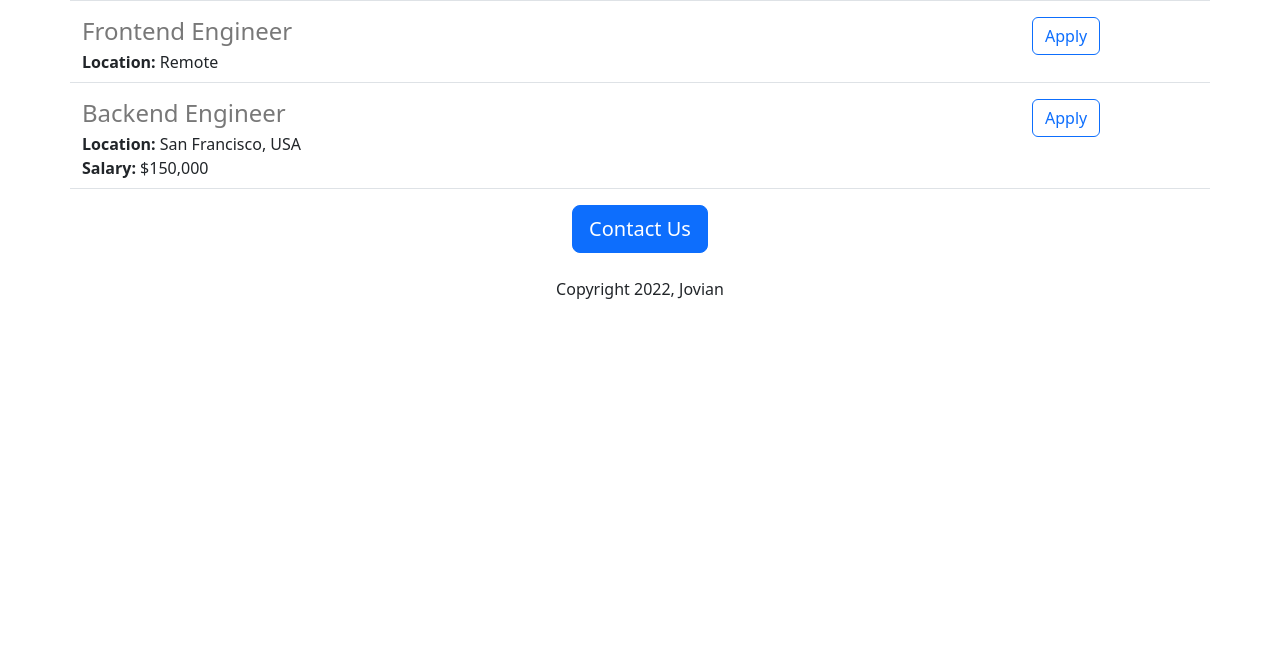
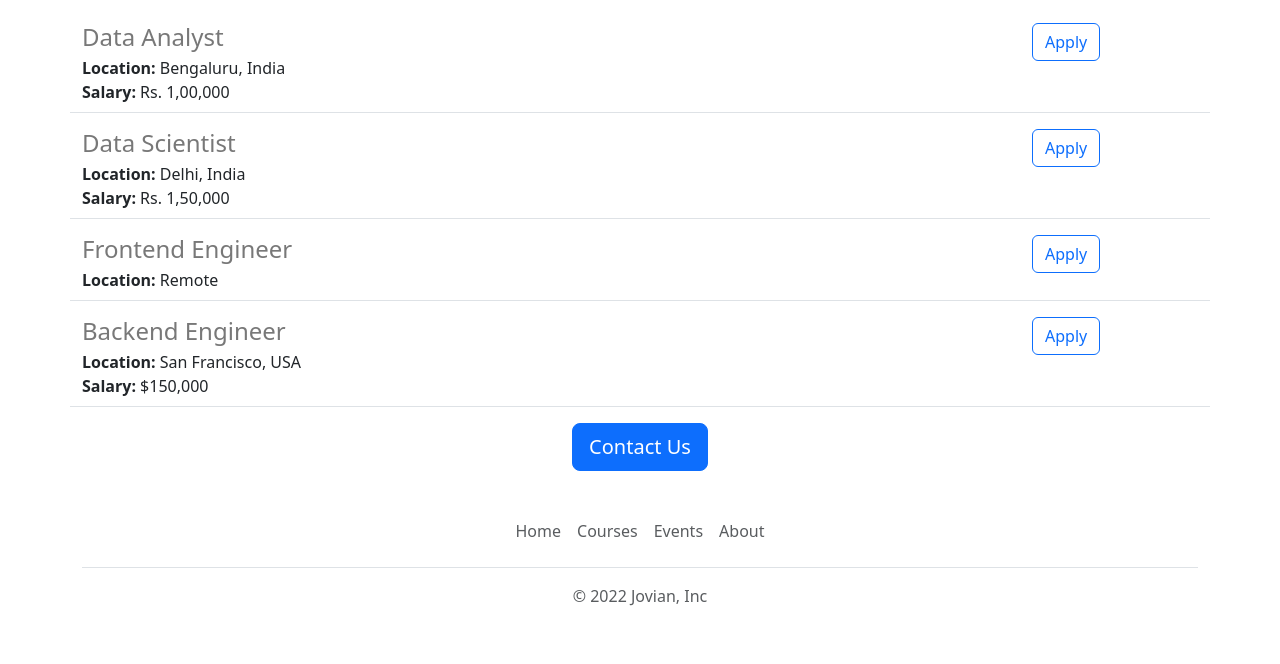
Before and after one commit to SehrGuterCode/jovian-careers-website, a Flask app: page / in a window 1280 px wide. Shown: the part 887-1551 px from the top of the page. Before the commit the page ends 1186 px from the top, so only its background shows below. Run offline with Flask 2, Linux system fonts and the light colour scheme.

Commit message:
functional and aesthetic improvements

```diff
--- /dev/null
+++ b/templates/footer.html
@@ -0,0 +1,19 @@
+<div class="container">
+  <footer class="py-3 my-4">
+    <ul class="nav justify-content-center border-bottom pb-3 mb-3">
+      <li class="nav-item">
+        <a href="https://jovian.com" class="nav-link px-2 text-muted" target="_blank">Home</a>
+      </li>
+      <li class="nav-item">
+        <a href="https://jovian.com/learn" class="nav-link px-2 text-muted" target="_blank">Courses</a>
+      </li>
+      <li class="nav-item">
+        <a href="https://jovian.com/events" class="nav-link px-2 text-muted" target="_blank">Events</a>
+      </li>
+      <li class="nav-item">
+        <a href="https://jovian.com/about" class="nav-link px-2 text-muted" target="_blank">About</a>
+      </li>
+    </ul>
+    <p class="text-center text-muted">&copy; 2022 Jovian, Inc</p>
+  </footer>
+</div>
--- a/templates/home.html
+++ b/templates/home.html
@@ -10,17 +10,25 @@
         height: 360px;
         object-fit: cover;
         width: 100%;
+        margin-bottom: 16px;
       }
     </style>
   </head>
   <body>
+    {% include 'nav.html' %}
+    <img class="img-fluid" id="banner" src="/static/banner.jpg">
     <div class="container">
       <h1 class="text-center mt-2 mb-4">{{company_name}} Careers</h1>
-      <img class="img-fluid" id="banner" src="static/banner.jpg">
-      <h2 class="text-center mt-2 mb-44">About Jovian</h2>
-      <p class="lead">
-        Lorem ipsum dolor sit amet, consectetur adipiscing elit, sed do eiusmod tempor incididunt ut labore et dolore magna aliqua. Ut enim ad minim veniam, quis nostrud exercitation ullamco laboris nisi ut aliquip ex ea commodo consequat. Duis aute irure dolor in reprehenderit in voluptate velit esse cillum dolore eu fugiat nulla pariatur. Excepteur sint occaecat cupidatat non proident, sunt in culpa qui officia deserunt mollit anim id est laborum.
-      </p>
+      <div class="row" style="margin-bottom: 16px;">
+        <div class="col-md-6">
+          <p class="lead">
+            Lorem ipsum dolor sit amet, consectetur adipiscing elit, sed do eiusmod tempor incididunt ut labore et dolore magna aliqua. Ut enim ad minim veniam, quis nostrud exercitation ullamco laboris nisi ut aliquip ex ea commodo consequat. Duis aute irure dolor in reprehenderit in voluptate velit esse cillum dolore eu fugiat nulla pariatur. Excepteur sint occaecat cupidatat non proident, sunt in culpa qui officia deserunt mollit anim id est laborum.
+          </p>
+        </div>
+        <div class="d-none d-md-block col-6">
+          <img src="/static/people.jpg" style="height:320px;border-radius:4px;">
+        </div>
+      </div>
       <h2 class="text-center mt-2 mb-4">Open Positions</h2>
       <div>
         {% for job in jobs %}
@@ -28,9 +36,9 @@
         {% endfor %}
       </div>
       <div class="text-center">
-        <button class="btn btn-primary btn-lg">Contact Us</button>
-        <p class="mt-4">Copyright 2022, Jovian</p>
+        <a href="mailto:hello@jovian.ai?subject=Question%20about%20Job%20Openings&body=My%20name%3A%20%3Cyour%20name%20here%3E%0D%0A%0D%0AMy%20questions%3A%20%3Center%20question%20here%3E" class="btn btn-primary btn-lg">Contact Us</a>
       </div>
     </div>
+    {% include 'footer.html' %}
   </body>
 </html>
--- a/templates/jobitem.html
+++ b/templates/jobitem.html
@@ -13,6 +13,6 @@
     {% endif %}
   </div>
   <div class="col-2">
-    <button type="button" class="btn btn-outline-primary">Apply</button>
+    <a href="mailto:hello@jovian.ai?subject=Application%20for%20{{job['title']}}&body=My%20name%3A%20%3Cyour%20name%20here%3E%0D%0A%0D%0AMy%20resume%20link%3A%20%3Cresume%20link%3E%0D%0A%0D%0AMy%20LinkedIn%20link%3A%20%3Clinkedin%20link%3E" type="button" class="btn btn-outline-primary">Apply</a>
   </div>
 </div>
--- /dev/null
+++ b/templates/nav.html
@@ -0,0 +1,9 @@
+<nav class="navbar shadow-sm fixed-top bg-white">
+  <div class="container-fluid">
+    <a class="navbar-brand" href="#">
+      <img src="/static/logo.svg" alt="Logo" width="30" height="24" class="d-inline-block align-text-top">
+      Jovian
+    </a>
+  </div>
+</nav>
+<div style="height: 56px;"></div>
```
Also changed, not shown: static/logo.svg (added), 1 other file.
